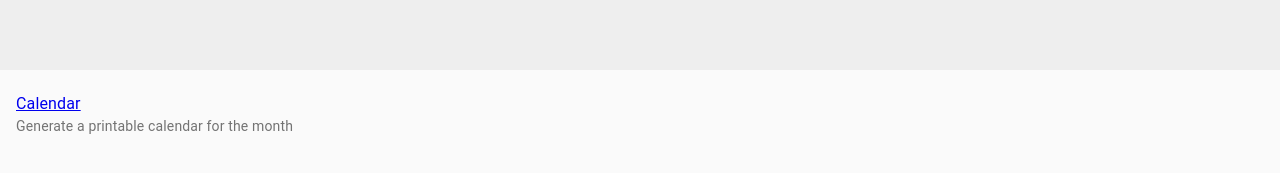
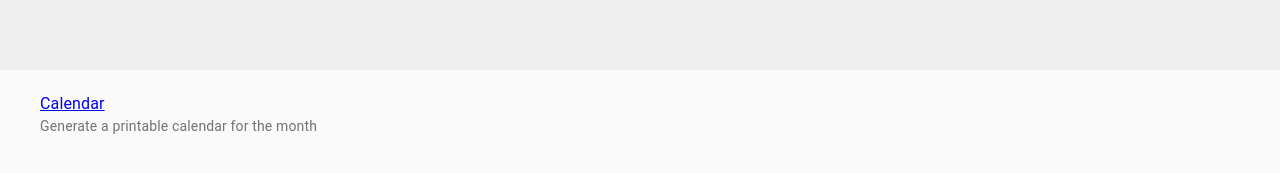
Before and after one commit to brainchild-projects/printables, a React (Create React App) app: page / in a window 1280 px wide. Shown: the part 247-420 px from the top of the page. Built offline with nearby package versions, Linux system fonts and the light colour scheme; the HTML template or start-up script is replaced by a standard one.

Commit message:
fix: container for printables link

```diff
--- a/src/pages/main/MainPage.tsx
+++ b/src/pages/main/MainPage.tsx
@@ -1,11 +1,14 @@
 import React from 'react';
 import { Link } from 'react-router-dom';
-import { List, ListItem, ListItemText } from '@material-ui/core';
+import {
+  List, ListItem, ListItemText, Container,
+} from '@material-ui/core';
 import Hero from '../../components/Hero';
 
 const MainPage = (): JSX.Element => (
   <>
     <Hero title="Printables" subtitle="Printable materials for Education" />
+    <Container>
       <List>
         <ListItem>
           <ListItemText secondary="Generate a printable calendar for the month">
@@ -13,6 +16,7 @@ const MainPage = (): JSX.Element => (
           </ListItemText>
         </ListItem>
       </List>
+    </Container>
   </>
 );
 
```
Lines whose indentation alone changed are shown as unchanged.
